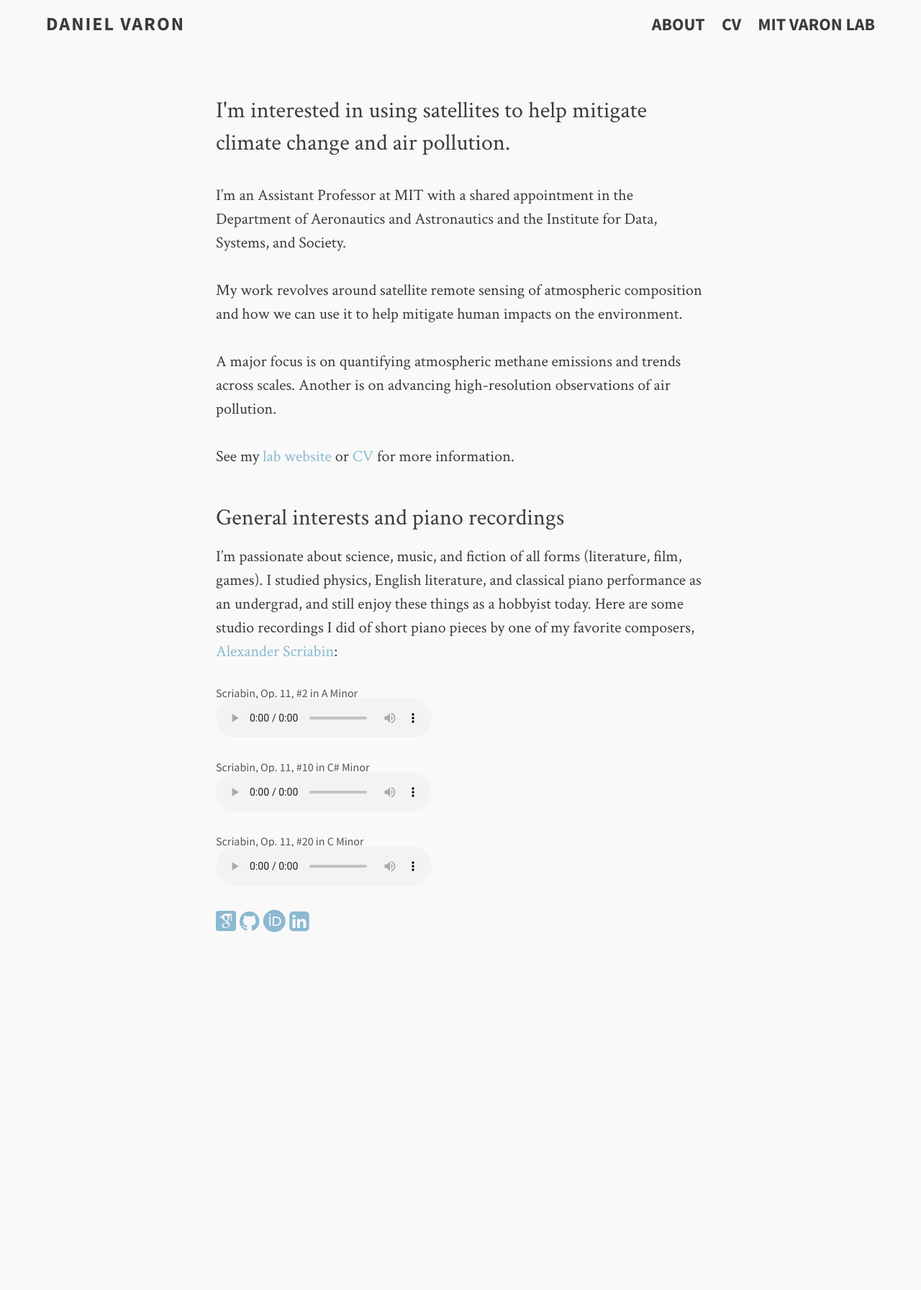
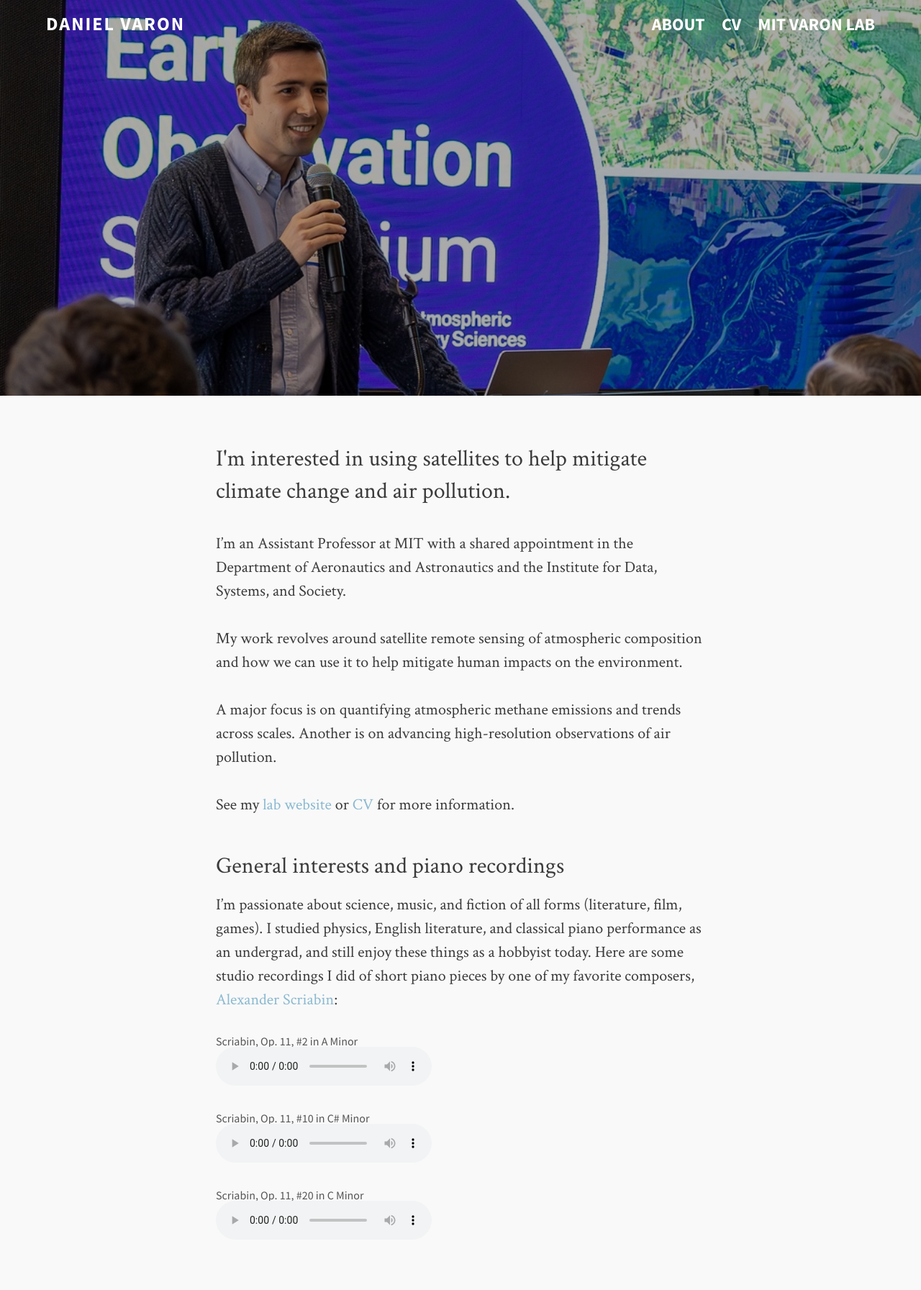
Before and after one commit to djvaron/djvaron.github.io, a Jekyll site: the page built from about.md, in a window 1280 px wide. Shown: the whole page at 72% size. Built offline with Jekyll 4.4.1, drawn with Linux system fonts in a browser that asks for light colours; some web fonts are replaced; before the commit the page ends 1335 px from its top, so only the background shows below that.

Commit message:
add image to about?

```diff
--- a/about.md
+++ b/about.md
@@ -4,6 +4,8 @@ permalink: /about/index.html
 title: About
 description: I'm interested in using satellites to help mitigate climate change and air pollution.
 tags: [daniel varon, methane, satellites, about]
+image:
+  feature: eo-symposium-crop.jpg
 ---
 
 I'm an Assistant Professor at MIT with a shared appointment in the Department of Aeronautics and Astronautics and the Institute for Data, Systems, and Society.
```
Also changed, not shown: images/eo-symposium-crop.jpg (added).
